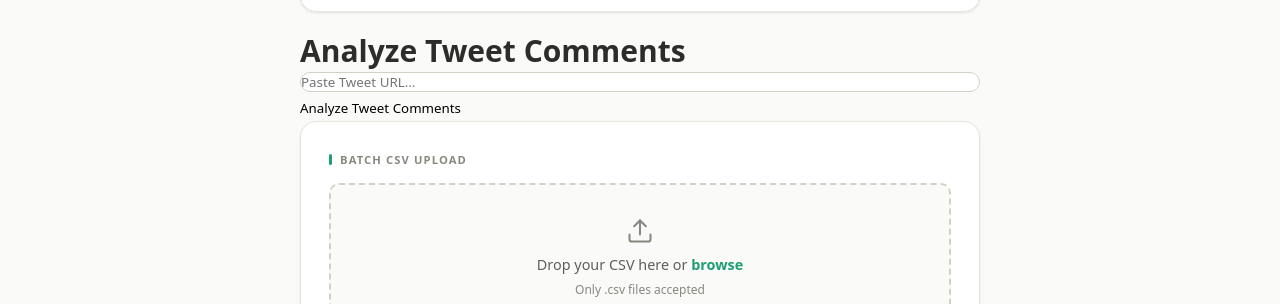
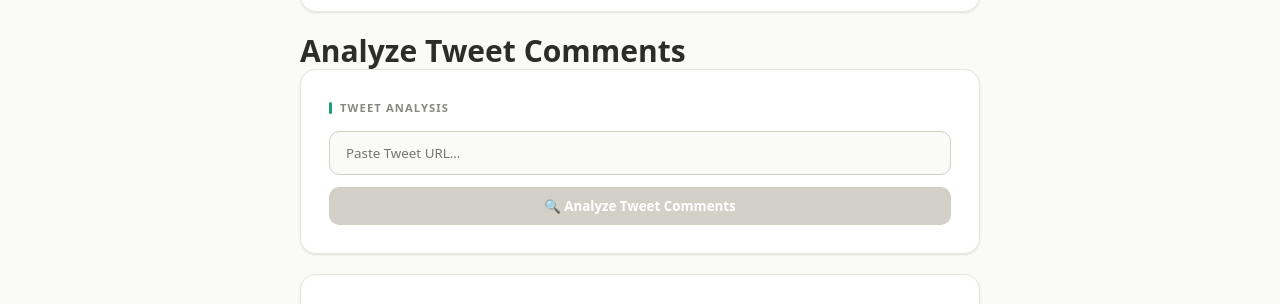
Before and after one commit to Jyoti-461/NeuroSentix, a React (Vite) app in the folder frontend/: page /analyze in a window 1280 px wide. Shown: the part 459-763 px from the top of the page. Built offline with nearby package versions, Linux system fonts and the light colour scheme; no server answers.

Commit message:
twitter integration

```diff
--- a/frontend/src/components/Upload.jsx
+++ b/frontend/src/components/Upload.jsx
@@ -46,6 +46,7 @@ function Upload() {
   const [analyzing, setAnalyzing] = useState(false);
   const [uploading, setUploading] = useState(false);
   const [uploadMsg, setUploadMsg] = useState(null); // { type: "success"|"error", text }
+  const [tweetLoading, setTweetLoading] = useState(false);
   const [dragOver, setDragOver]   = useState(false);
   const fileInputRef              = useRef(null);
   const navigate                  = useNavigate();
@@ -121,11 +122,26 @@ function Upload() {
   const handleTweetAnalysis = async () => {
   if (!tweetUrl) return;
 
+  setTweetLoading(true);
+
   try {
     const res = await analyzeTweetLink(tweetUrl);
+
+    console.log("Tweet API Response:", res); // DEBUG
+
+    if (res?.message) {
       alert(res.message);
+    } else if (res?.error) {
+      alert(res.error);
+    } else {
+      alert("Something went wrong");
+    }
+
   } catch (err) {
     console.error(err);
+    alert("API failed");
+  } finally {
+    setTweetLoading(false);
   }
 };
 
@@ -242,20 +258,50 @@ function Upload() {
         </div>
                 <h2 className="mt-6 font-bold">Analyze Tweet Comments</h2>
 
+{/* ── Tweet Analysis Card ── */}
+<div style={sectionCard}>
+  <p style={sectionLabel}>
+    <span style={labelAccent} />
+    Tweet Analysis
+  </p>
+
   <input
     type="text"
     placeholder="Paste Tweet URL..."
     value={tweetUrl}
     onChange={(e) => setTweetUrl(e.target.value)}
-  className="border p-2 w-full mt-2"
+    style={{
+      width: "100%",
+      padding: "0.75rem 1rem",
+      borderRadius: "var(--radius-md)",
+      border: "1px solid var(--border-default)",
+      background: "var(--bg-primary)",
+      color: "var(--text-primary)",
+      marginBottom: "0.75rem",
+    }}
   />
 
   <button
     onClick={handleTweetAnalysis}
-  className="bg-purple-500 text-white px-4 py-2 mt-2 rounded"
+    disabled={!tweetUrl}
+    style={{
+      width: "100%",
+      padding: "0.6rem",
+      borderRadius: "var(--radius-md)",
+      background: tweetUrl
+        ? "var(--color-accent)"
+        : "var(--border-default)",
+      color: "#fff",
+      fontWeight: 600,
+      cursor: tweetUrl ? "pointer" : "not-allowed",
+      transition: "all 0.2s",
+    }}
   >
-  Analyze Tweet Comments
+    {tweetLoading ? "Analyzing..." : "🔍 Analyze Tweet Comments"}
   </button>
+</div>
+
+
         {/* ── Result Card ── */}
         {result && cfg && (
           <div style={{
```
Also changed, not shown: 2 other files (tests, documents, lock files or other folders). Lines whose indentation alone changed are shown as unchanged.
